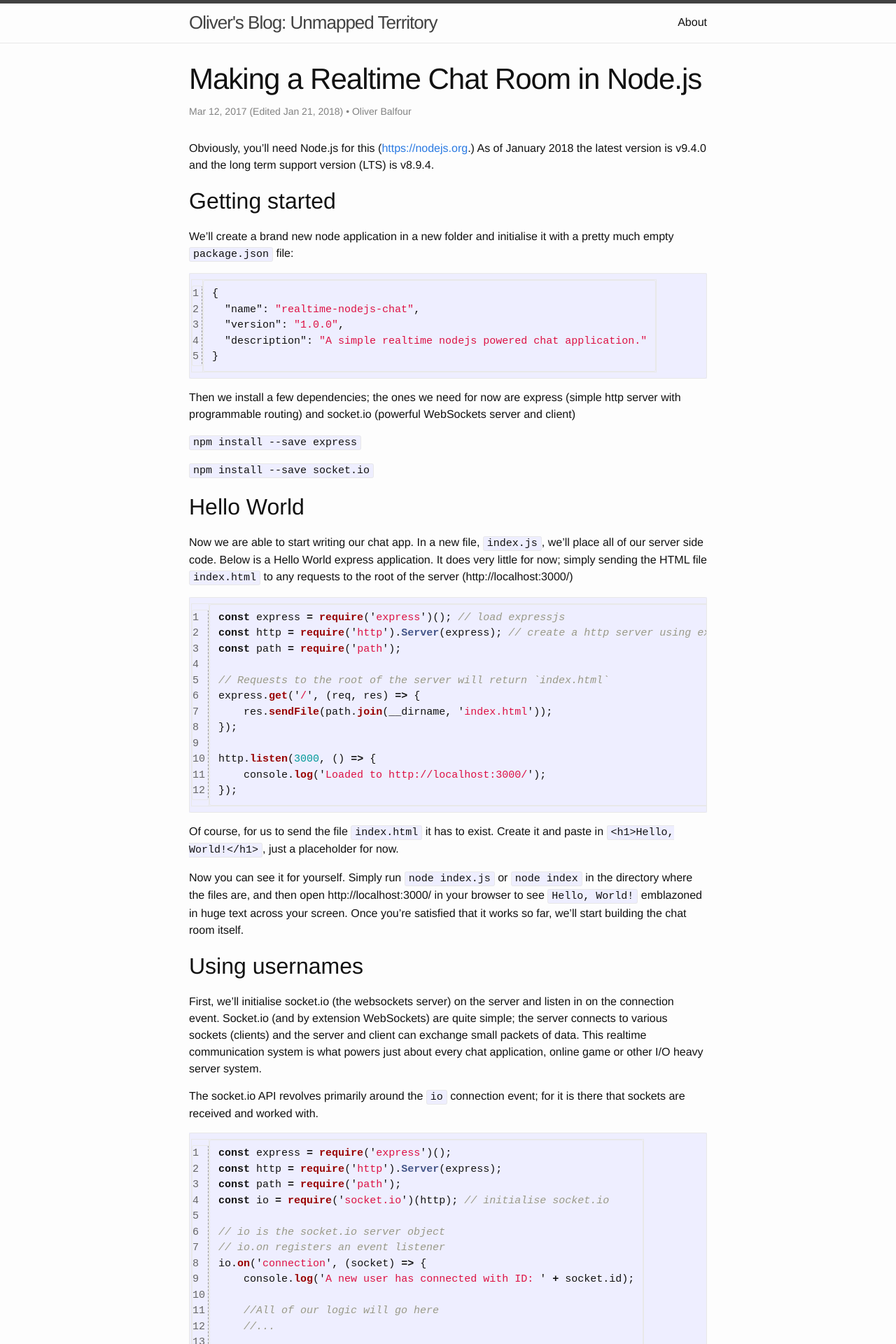
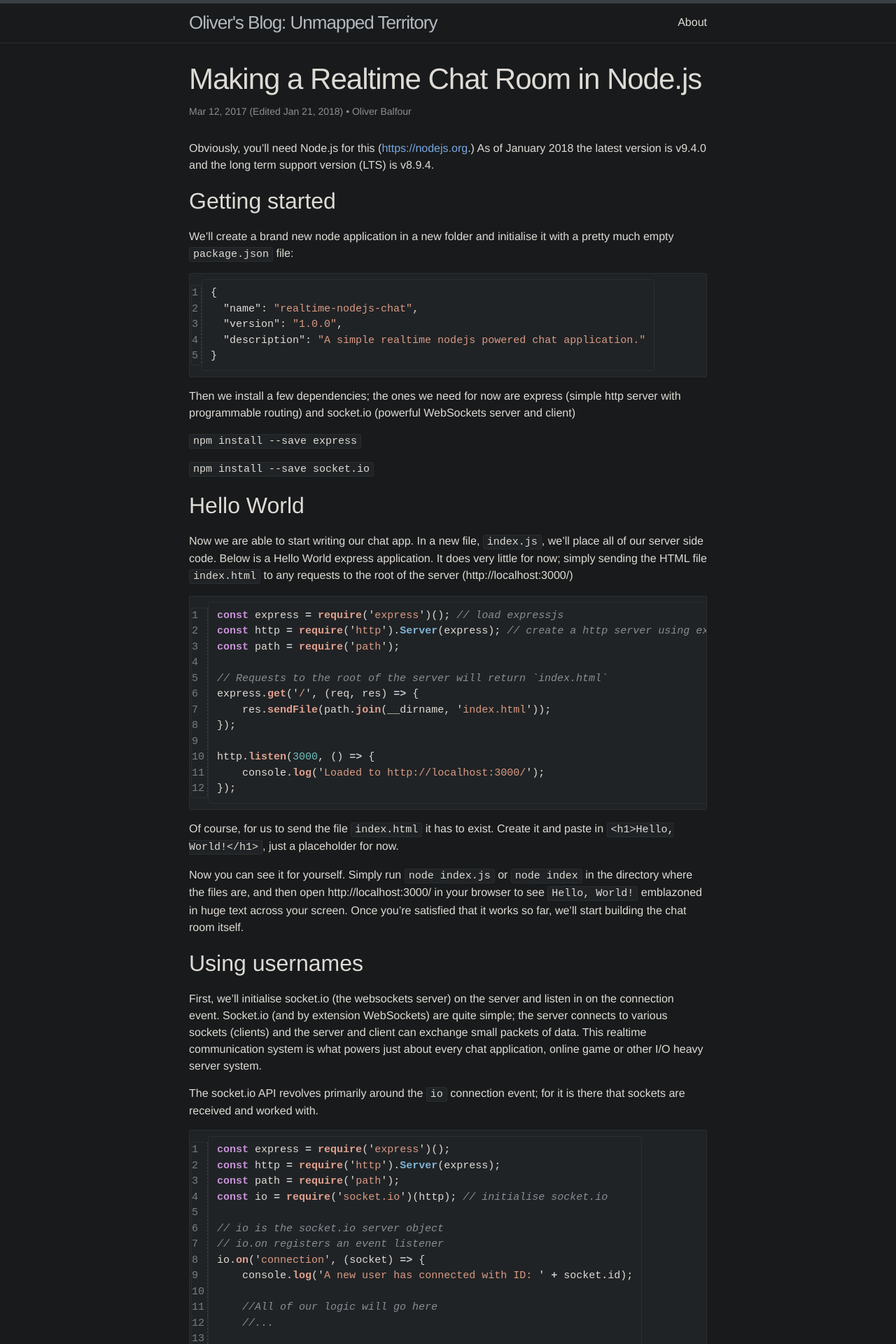
Before and after one commit to OliverBalfour/oliverbalfour.github.io, a Jekyll site: the page built from _posts/2017-3-12-making-a-realtime-chatroom-in-nodejs.md, in a window 1280 px wide. Shown: the top 1920 px of the page at 70% size. Built offline with Jekyll 4.4.1, drawn with Linux system fonts in a browser that asks for light colours.

Commit message:
vibe code dark theme :P

```diff
--- a/_sass/custom.scss
+++ b/_sass/custom.scss
@@ -5,7 +5,7 @@
 }
 
 .comments.no-comments {
-	color: grey;
+	color: $grey-color;
 }
 
 pre.highlight > code {
@@ -39,7 +39,7 @@ pre.highlight {
 }
 
 table.rouge-table {
-	color: #111111;
+	color: $text-color;
 	margin-bottom: 0;
 	width: auto;
 	max-width: 100%;
@@ -55,7 +55,15 @@ table.rouge-table {
 		margin: 0;
 		padding: 0;
 		padding-right: 4px;
-		color: #666;
-		border-right: 1px dashed #999;
+		color: #787e85;
+		border-right: 1px dashed $border-color;
 	}
 }
+
+// The rouge line-number table sits inside .highlight, which already carries the
+// code surface colour; keep its cells transparent so the zebra striping and
+// borders from the generic table rules don't leak in.
+table.rouge-table, table.rouge-table tr, table.rouge-table td {
+	background-color: transparent;
+	border: 0;
+}
--- a/_sass/minima.scss
+++ b/_sass/minima.scss
@@ -10,13 +10,20 @@ $base-line-height: 1.5 !default;
 
 $spacing-unit:     30px !default;
 
-$text-color:       #111 !default;
-$background-color: #fdfdfd !default;
-$brand-color:      #2a7ae2 !default;
+// Dark palette. $grey-color-light is the "subtle divider/border" colour, so in
+// dark mode it is *darker* than the background rather than lighter.
+$text-color:       #dedbd6 !default;
+$background-color: #181a1b !default;
+$brand-color:      #79a8e0 !default;
 
-$grey-color:       #828282 !default;
-$grey-color-light: lighten($grey-color, 40%) !default;
-$grey-color-dark:  darken($grey-color, 25%) !default;
+$grey-color:       #8b9097 !default;
+$grey-color-light: #2b2e31 !default;
+$grey-color-dark:  #b4b9bf !default;
+
+// Slightly raised surfaces (inline code, code blocks, table headers).
+$surface-color:    #202325 !default;
+// Stronger rules, e.g. the bar across the top of the site header.
+$border-color:     #3a3f44 !default;
 
 $table-text-align: left !default;
 
--- a/_sass/minima/_base.scss
+++ b/_sass/minima/_base.scss
@@ -13,6 +13,10 @@ dl, dd, ol, ul, figure {
 /**
  * Basic styling
  */
+html {
+  color-scheme: dark;
+}
+
 body {
   font: $base-font-weight #{$base-font-size}/#{$base-line-height} $base-font-family;
   color: $text-color;
@@ -95,7 +99,7 @@ a {
   text-decoration: none;
 
   &:visited {
-    color: darken($brand-color, 15%);
+    color: desaturate(darken($brand-color, 12%), 15%);
   }
 
   &:hover {
@@ -139,7 +143,7 @@ code {
   @include relative-font-size(0.9375);
   border: 1px solid $grey-color-light;
   border-radius: 3px;
-  background-color: #eef;
+  background-color: $surface-color;
 }
 
 code {
@@ -223,21 +227,21 @@ table {
   margin-bottom: $spacing-unit;
   width: 100%;
   text-align: $table-text-align;
-  color: lighten($text-color, 18%);
+  color: $text-color;
   border-collapse: collapse;
   border: 1px solid $grey-color-light;
   tr {
     &:nth-child(even) {
-      background-color: lighten($grey-color-light, 6%);
+      background-color: lighten($background-color, 3%);
     }
   }
   th, td {
     padding: ($spacing-unit / 3) ($spacing-unit / 2);
   }
   th {
-    background-color: lighten($grey-color-light, 3%);
-    border: 1px solid darken($grey-color-light, 4%);
-    border-bottom-color: darken($grey-color-light, 12%);
+    background-color: $surface-color;
+    border: 1px solid $grey-color-light;
+    border-bottom-color: $border-color;
   }
   td {
     border: 1px solid $grey-color-light;
--- a/_sass/minima/_layout.scss
+++ b/_sass/minima/_layout.scss
@@ -2,7 +2,7 @@
  * Site header
  */
 .site-header {
-  border-top: 5px solid $grey-color-dark;
+  border-top: 5px solid $border-color;
   border-bottom: 1px solid $grey-color-light;
   min-height: $spacing-unit * 1.865;
 
--- a/_sass/minima/_syntax-highlighting.scss
+++ b/_sass/minima/_syntax-highlighting.scss
@@ -1,71 +1,74 @@
 /**
  * Syntax highlighting styles
+ *
+ * Muted dark theme: same token structure as minima's default, recoloured for a
+ * dark background and desaturated so code doesn't shout over body text.
  */
 .highlight {
-  background: #fff;
+  background: $surface-color;
   @extend %vertical-rhythm;
 
   .highlighter-rouge & {
-    background: #eef;
+    background: $surface-color;
   }
 
-  .c     { color: #998; font-style: italic } // Comment
-  .err   { color: #a61717; background-color: #e3d2d2 } // Error
-  .k     { font-weight: bold } // Keyword
-  .o     { font-weight: bold } // Operator
-  .cm    { color: #998; font-style: italic } // Comment.Multiline
-  .cp    { color: #999; font-weight: bold } // Comment.Preproc
-  .c1    { color: #998; font-style: italic } // Comment.Single
-  .cs    { color: #999; font-weight: bold; font-style: italic } // Comment.Special
-  .gd    { color: #000; background-color: #fdd } // Generic.Deleted
-  .gd .x { color: #000; background-color: #faa } // Generic.Deleted.Specific
+  .c     { color: #878e96; font-style: italic } // Comment
+  .err   { color: #e08f8f; background-color: #3a2626 } // Error
+  .k     { color: #c792d8; font-weight: bold } // Keyword
+  .o     { color: #c6cad0; font-weight: bold } // Operator
+  .cm    { color: #878e96; font-style: italic } // Comment.Multiline
+  .cp    { color: #8b9097; font-weight: bold } // Comment.Preproc
+  .c1    { color: #878e96; font-style: italic } // Comment.Single
+  .cs    { color: #8b9097; font-weight: bold; font-style: italic } // Comment.Special
+  .gd    { color: #e8e6e3; background-color: #3a2626 } // Generic.Deleted
+  .gd .x { color: #e8e6e3; background-color: #4d2c2c } // Generic.Deleted.Specific
   .ge    { font-style: italic } // Generic.Emph
-  .gr    { color: #a00 } // Generic.Error
-  .gh    { color: #999 } // Generic.Heading
-  .gi    { color: #000; background-color: #dfd } // Generic.Inserted
-  .gi .x { color: #000; background-color: #afa } // Generic.Inserted.Specific
-  .go    { color: #888 } // Generic.Output
-  .gp    { color: #555 } // Generic.Prompt
+  .gr    { color: #e08f8f } // Generic.Error
+  .gh    { color: #8b9097 } // Generic.Heading
+  .gi    { color: #e8e6e3; background-color: #24351f } // Generic.Inserted
+  .gi .x { color: #e8e6e3; background-color: #2f4727 } // Generic.Inserted.Specific
+  .go    { color: #8b9097 } // Generic.Output
+  .gp    { color: #a8aeb5 } // Generic.Prompt
   .gs    { font-weight: bold } // Generic.Strong
-  .gu    { color: #aaa } // Generic.Subheading
-  .gt    { color: #a00 } // Generic.Traceback
-  .kc    { font-weight: bold } // Keyword.Constant
-  .kd    { font-weight: bold } // Keyword.Declaration
-  .kp    { font-weight: bold } // Keyword.Pseudo
-  .kr    { font-weight: bold } // Keyword.Reserved
-  .kt    { color: #458; font-weight: bold } // Keyword.Type
-  .m     { color: #099 } // Literal.Number
-  .s     { color: #d14 } // Literal.String
-  .na    { color: #008080 } // Name.Attribute
-  .nb    { color: #0086B3 } // Name.Builtin
-  .nc    { color: #458; font-weight: bold } // Name.Class
-  .no    { color: #008080 } // Name.Constant
-  .ni    { color: #800080 } // Name.Entity
-  .ne    { color: #900; font-weight: bold } // Name.Exception
-  .nf    { color: #900; font-weight: bold } // Name.Function
-  .nn    { color: #555 } // Name.Namespace
-  .nt    { color: #000080 } // Name.Tag
-  .nv    { color: #008080 } // Name.Variable
-  .ow    { font-weight: bold } // Operator.Word
-  .w     { color: #bbb } // Text.Whitespace
-  .mf    { color: #099 } // Literal.Number.Float
-  .mh    { color: #099 } // Literal.Number.Hex
-  .mi    { color: #099 } // Literal.Number.Integer
-  .mo    { color: #099 } // Literal.Number.Oct
-  .sb    { color: #d14 } // Literal.String.Backtick
-  .sc    { color: #d14 } // Literal.String.Char
-  .sd    { color: #d14 } // Literal.String.Doc
-  .s2    { color: #d14 } // Literal.String.Double
-  .se    { color: #d14 } // Literal.String.Escape
-  .sh    { color: #d14 } // Literal.String.Heredoc
-  .si    { color: #d14 } // Literal.String.Interpol
-  .sx    { color: #d14 } // Literal.String.Other
-  .sr    { color: #009926 } // Literal.String.Regex
-  .s1    { color: #d14 } // Literal.String.Single
-  .ss    { color: #990073 } // Literal.String.Symbol
-  .bp    { color: #999 } // Name.Builtin.Pseudo
-  .vc    { color: #008080 } // Name.Variable.Class
-  .vg    { color: #008080 } // Name.Variable.Global
-  .vi    { color: #008080 } // Name.Variable.Instance
-  .il    { color: #099 } // Literal.Number.Integer.Long
+  .gu    { color: #8b9097 } // Generic.Subheading
+  .gt    { color: #e08f8f } // Generic.Traceback
+  .kc    { color: #c792d8; font-weight: bold } // Keyword.Constant
+  .kd    { color: #c792d8; font-weight: bold } // Keyword.Declaration
+  .kp    { color: #c792d8; font-weight: bold } // Keyword.Pseudo
+  .kr    { color: #c792d8; font-weight: bold } // Keyword.Reserved
+  .kt    { color: #7fb3d4; font-weight: bold } // Keyword.Type
+  .m     { color: #6fc0bd } // Literal.Number
+  .s     { color: #d99a85 } // Literal.String
+  .na    { color: #8fc7b8 } // Name.Attribute
+  .nb    { color: #7fb3d4 } // Name.Builtin
+  .nc    { color: #7fb3d4; font-weight: bold } // Name.Class
+  .no    { color: #8fc7b8 } // Name.Constant
+  .ni    { color: #c0a0cc } // Name.Entity
+  .ne    { color: #e0a090; font-weight: bold } // Name.Exception
+  .nf    { color: #e0a090; font-weight: bold } // Name.Function
+  .nn    { color: #a8aeb5 } // Name.Namespace
+  .nt    { color: #8ab4e8 } // Name.Tag
+  .nv    { color: #8fc7b8 } // Name.Variable
+  .ow    { color: #c792d8; font-weight: bold } // Operator.Word
+  .w     { color: #4a4f55 } // Text.Whitespace
+  .mf    { color: #6fc0bd } // Literal.Number.Float
+  .mh    { color: #6fc0bd } // Literal.Number.Hex
+  .mi    { color: #6fc0bd } // Literal.Number.Integer
+  .mo    { color: #6fc0bd } // Literal.Number.Oct
+  .sb    { color: #d99a85 } // Literal.String.Backtick
+  .sc    { color: #d99a85 } // Literal.String.Char
+  .sd    { color: #d99a85 } // Literal.String.Doc
+  .s2    { color: #d99a85 } // Literal.String.Double
+  .se    { color: #d99a85 } // Literal.String.Escape
+  .sh    { color: #d99a85 } // Literal.String.Heredoc
+  .si    { color: #d99a85 } // Literal.String.Interpol
+  .sx    { color: #d99a85 } // Literal.String.Other
+  .sr    { color: #8fbf7f } // Literal.String.Regex
+  .s1    { color: #d99a85 } // Literal.String.Single
+  .ss    { color: #c0a0cc } // Literal.String.Symbol
+  .bp    { color: #8b9097 } // Name.Builtin.Pseudo
+  .vc    { color: #8fc7b8 } // Name.Variable.Class
+  .vg    { color: #8fc7b8 } // Name.Variable.Global
+  .vi    { color: #8fc7b8 } // Name.Variable.Instance
+  .il    { color: #6fc0bd } // Literal.Number.Integer.Long
 }
```
